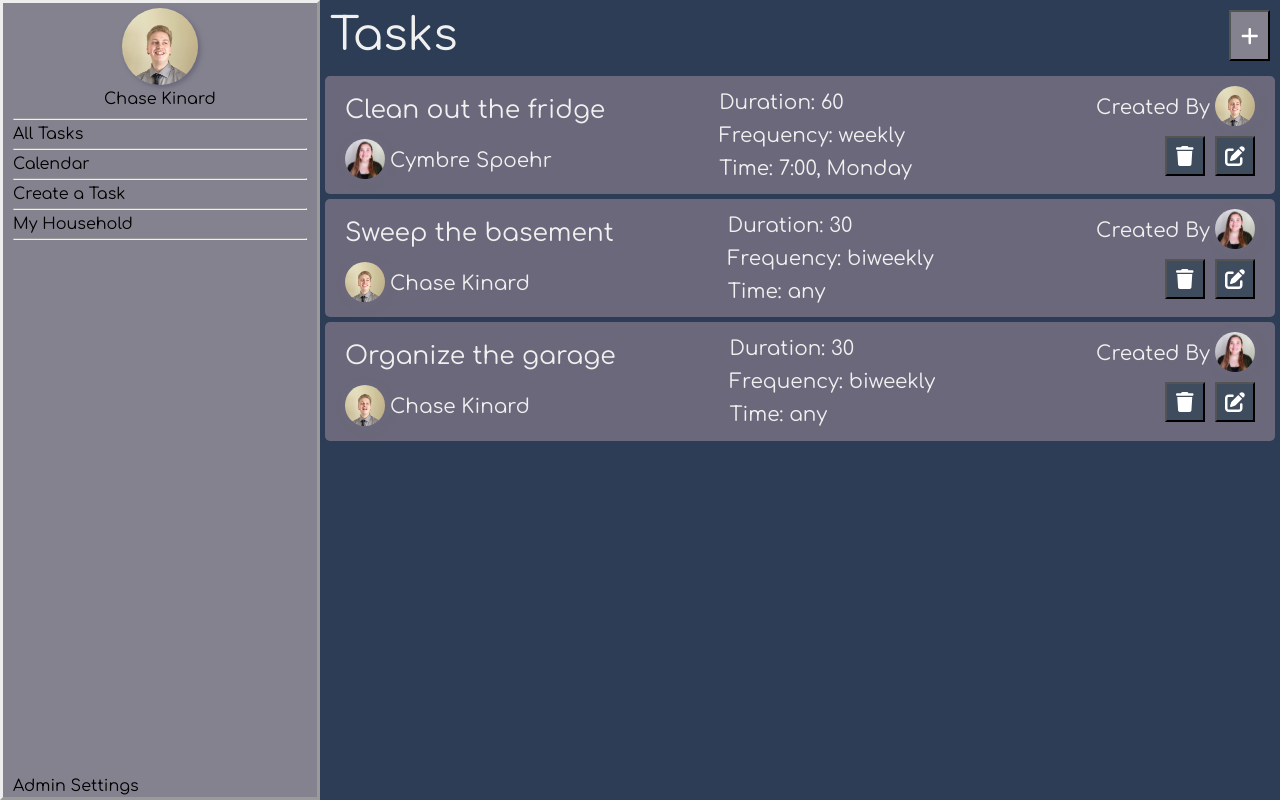
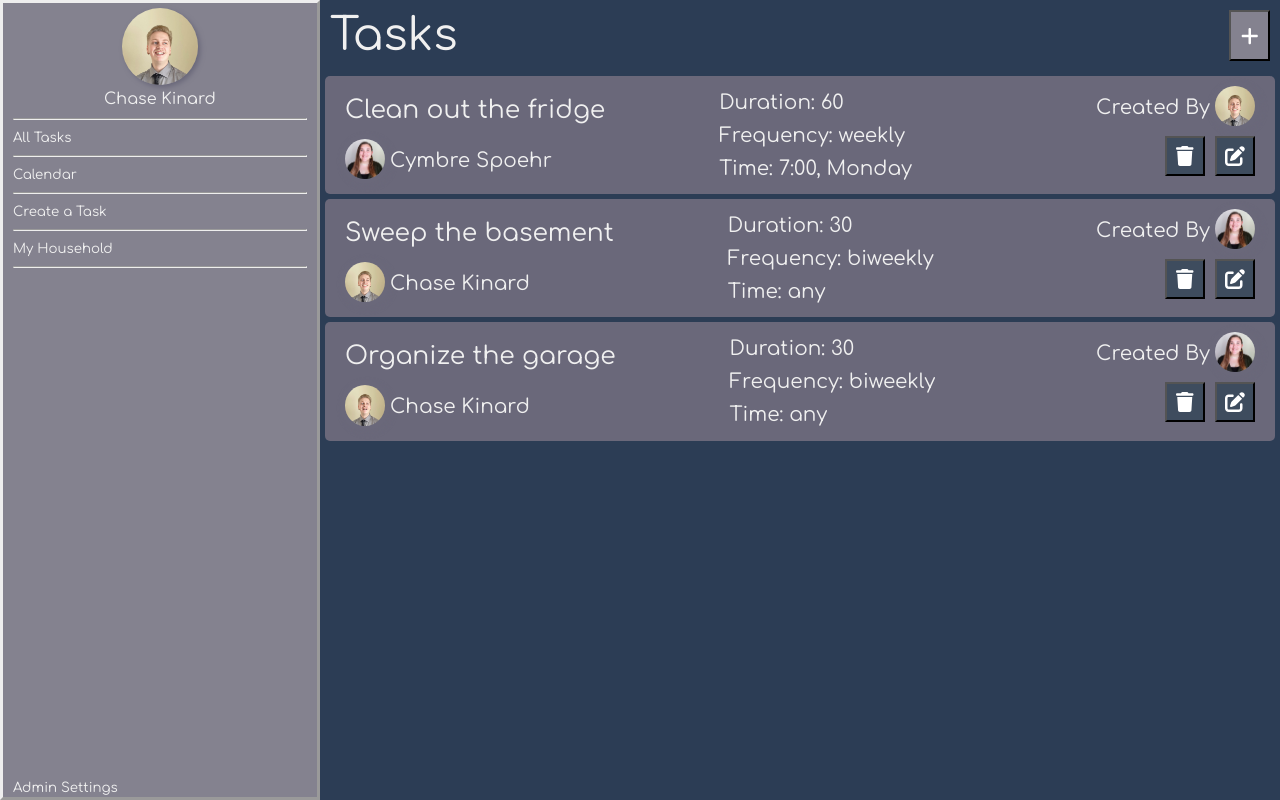
Before and after one commit to cymbre1/CIS371-FinalProject, a React (Create React App) app in the folder react-app/: page /taskView in a window 1280 px wide. Built offline with nearby package versions, Linux system fonts and the light colour scheme.

Commit message:
Set up links in menu buttons

```diff
--- a/react-app/src/App.css
+++ b/react-app/src/App.css
@@ -98,6 +98,7 @@
 
 /* Menu */
 #menu {
+  color: var(--color-WetPaper);
   flex: 1;
   padding: 5px;
   background-color: var(--color-RomanSilver);
@@ -125,6 +126,11 @@
   margin: 5px;
 }
 #menu .menu-button {
+  color: var(--color-WetPaper);
+  border: 0;
+  background: none;
+  box-shadow: none;
+  border-radius: 0px;
   margin: 5px;
 }
 #menu .menu-button:last-child {
--- a/react-app/src/pages/Menu.js
+++ b/react-app/src/pages/Menu.js
@@ -1,12 +1,23 @@
 import React from 'react';
+import {useNavigate} from 'react-router-dom'
 
 function Menu(props) {
+    const navigate = useNavigate();
+
+    const calendar = () => {
+        navigate("/calendar");
+    }
+
+    const tasks = () => {
+        navigate("/taskView");
+    }
+
     return <div id="menu">
         <MenuUserHeader user={props.data.user}></MenuUserHeader>
         <hr></hr>
-        <MenuButton text="All Tasks"></MenuButton>
+        <MenuButton text="All Tasks" blah={tasks}></MenuButton>
         <hr></hr>
-        <MenuButton text="Calendar"></MenuButton>
+        <MenuButton text="Calendar" onClick={calendar} blah={calendar}></MenuButton>
         <hr></hr>
         <MenuButton text="Create a Task"></MenuButton>
         <hr></hr>
@@ -24,9 +35,11 @@ function MenuUserHeader(props) {
 }
 
 function MenuButton(props) {
-    return <div className="menu-button">
+    return (
+    <button className='menu-button' onClick={props.blah}>
         {props.text}
-    </div>
+    </button>
+    )
 }
 
 export {
```
